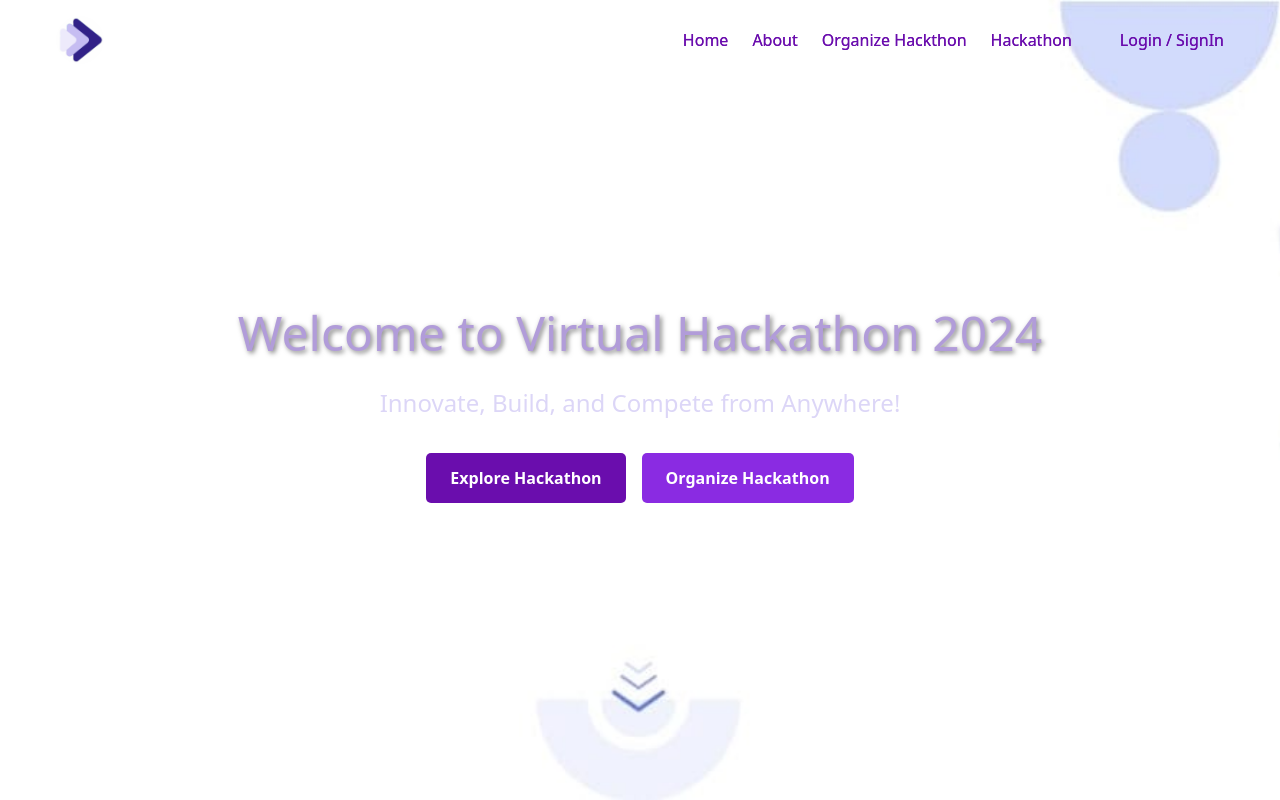
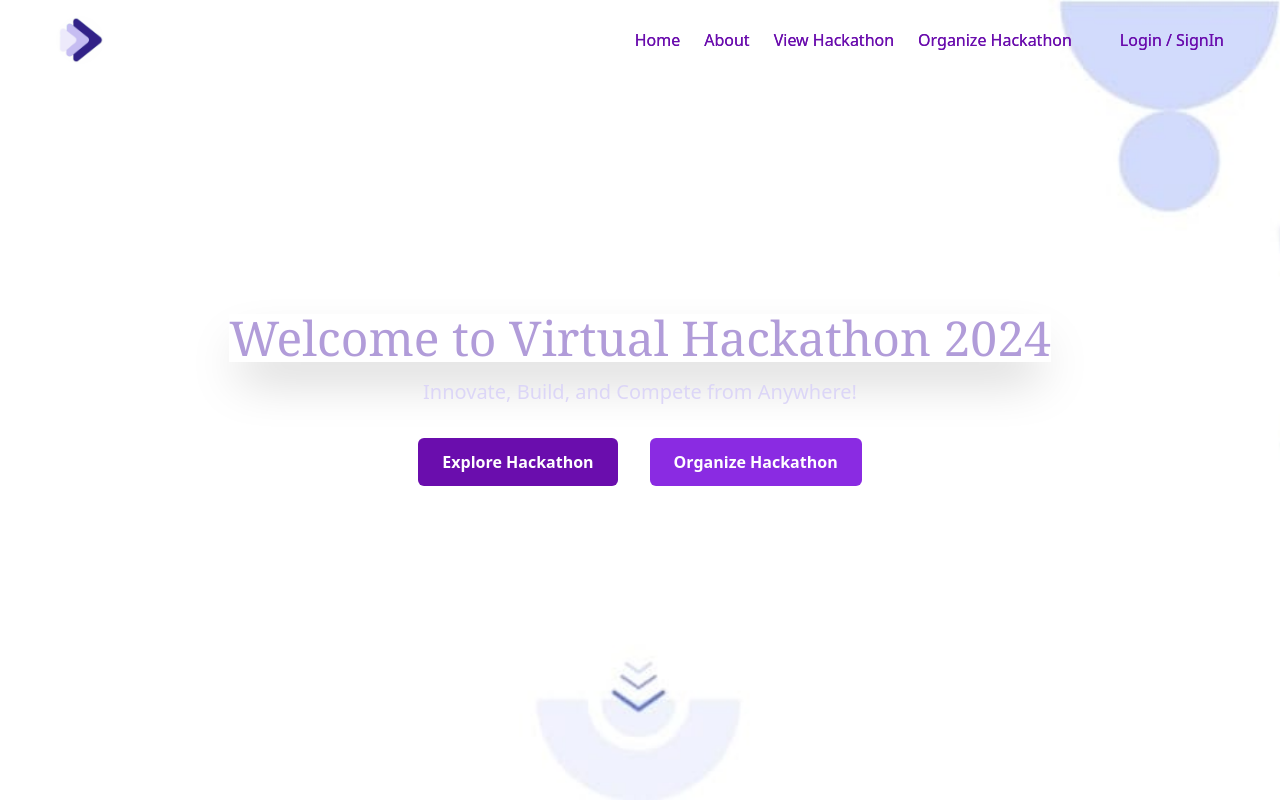
Before and after one commit to ilyaas17/HackMeet, a React (Create React App) app in the folder Frontend/: page / in a window 1280 px wide. Shown: the top 800 px of the page. Built offline with nearby package versions, Linux system fonts and the light colour scheme.

Commit message:
logout stage conditional routing and hacktahon create api changed

```diff
--- a/Frontend/src/App.js
+++ b/Frontend/src/App.js
@@ -20,7 +20,7 @@ function App() {
       <Route path="/" element ={<Home/>}/>
       <Route path="/login" element ={<Login/>}/>
       <Route path="/signup" element ={<Signup/>}/>
-      <Route path="/hackathon" element ={<CreateHackathonForm/>}/>
+      <Route path="/organizehack" element ={<CreateHackathonForm/>}/>
       <Route path="/viewprofile" element ={<ProfileView/>}/>
     </Routes>
       {/* <Footer/> */}
--- a/Frontend/src/Components/Navbar/Navbar.js
+++ b/Frontend/src/Components/Navbar/Navbar.js
@@ -29,69 +29,6 @@ const Navbar = () => {
     return () => window.removeEventListener("scroll", handleScroll);
   }, []);
 
-  //   return (
-  //     <nav className={`purple-navbar fixed top-0 left-0 w-full z-50 px-6 py-0 transition-all duration-300 ${scrolled ? "bg-white text-black shadow-lg" : "bg-transparent text-white"
-  //       }`}>
-
-  //       <div className='flex justify-between items-center py-4 px-8'>
-  //         <Link to='/' className='flex items-center'>
-  //           <img src={logo} alt="HackMeet Logo" className='rounded-3xl max-h-12 max-w-20' />
-  //         </Link>
-
-  //         {/* Navigation Links */}
-  //         <div className="flex items-center space-x-6">
-  //           <div className="hidden md:flex space-x-6">
-  //             <Link to="/" className="text-white hover:text-purple-300">Home</Link>
-  //             <Link to="/about" className="text-white hover:text-purple-300">About</Link>
-  //             <Link to="/organizehack" className="text-white hover:text-purple-300">Organize Hackthon</Link>
-  //             <Link to="/hackathon" className="text-white hover:text-purple-300">Hackathon</Link>
-  //           </div>
-
-  //           {/* User Authentication */}
-  //           <div className="relative">
-  //             <button
-  //               className="flex items-center space-x-2 bg-purple-600 text-white rounded-full px-3 py-2 hover:bg-purple-500"
-  //               onClick={toggleDropdown}
-  //             >
-  //               {isLoggedIn ? (
-  //                 <img
-  //                   src="user-profile.jpg"
-  //                   alt="User"
-  //                   className="h-8 w-8 rounded-full border-2 border-gray-300"
-  //                 />
-  //               ) : (
-  //                 <span>Login</span>
-  //               )}
-  //             </button>
-
-  //             {/* Dropdown */}
-  //             {isDropdownOpen && (
-  //               <div className="absolute right-0 mt-2 bg-white border rounded-lg shadow-lg w-40 p-2 space-y-2">
-  //                 {isLoggedIn ? (
-  //                   <>
-  //                     <Link to="/profile" className="text-gray-700 hover:text-purple-600 block">
-  //                       Profile
-  //                     </Link>
-  //                     <button
-  //                       onClick={handleLogout}
-  //                       className="text-gray-700 hover:text-purple-600 block w-full text-left"
-  //                     >
-  //                       Logout
-  //                     </button>
-  //                   </>
-  //                 ) : (
-  //                   <Link to="/login" className="text-gray-700 hover:text-purple-600 block">
-  //                     Login / SignIn
-  //                   </Link>
-  //                 )}
-  //               </div>
-  //             )}
-  //           </div>
-  //         </div>
-  //       </div>
-  //     </nav>
-  //   );
-  // =======
   return (
     <nav className={`purple-navbar fixed top-0 left-0 w-full z-50 px-6 py-0 transition-all duration-300 ${scrolled ? "bg-white text-black shadow-lg" : "bg-transparent text-white"
       }`}>
@@ -109,19 +46,20 @@ const Navbar = () => {
           <div className="hidden md:flex space-x-6">
             <Link to="/" className="text-white hover:text-purple-300">Home</Link>
             <Link to="/about" className="text-white hover:text-purple-300">About</Link>
-            <Link to="/organizehack" className="text-white hover:text-purple-300">Organize Hackthon</Link>
-            <Link to="/hackathon" className="text-white hover:text-purple-300">Hackathon</Link>
+            {localStorage.getItem("userEmail") === null ?
+            <Link to="/login" className="text-gray-700 hover:text-purple-600 block" >View Hackathon </Link>  :
+            <Link to="/hackathon" className="text-white hover:text-purple-300">View Hackathon</Link>
+            }
+            {localStorage.getItem("userEmail") === null ?
+            <Link to="/login" className="text-gray-700 hover:text-purple-600 block" >Organize Hackathon </Link>  :
+            <Link to="/organizehack" className="text-white hover:text-purple-300">Organize Hackathon</Link>
+            }
             <Link to="/viewprofile" className="text-white hover:text-purple-300 text-[30px]"></Link>
           </div>
           {localStorage.getItem("userEmail") === null ? <>  <div className="relative">
-            <Link
-              to="/login"
-              className="text-gray-700 hover:text-purple-600 block"
-            >
+            <Link to="/login" className="text-gray-700 hover:text-purple-600 block" >
               Login / SignIn
-
-            </Link>
-          </div></> :
+            </Link> </div></> :
             <>
               <div className="text-[30px] text-purple-800 hover:cursor-pointer flex gap-2">
                 <div onClick={gotToProfile}>
--- a/Frontend/src/components/home/HeroSection.css
+++ /dev/null
@@ -1,57 +0,0 @@
-
-
-.hero-section {
-    display: flex;
-    flex-direction: column;
-    align-items: center;
-    justify-content: center;
-    text-align: center;
-    height: 100vh;
-    /* background-image: url('./assets/bg_herosection.jpeg');  */
-    background-size: cover;
-    background-position: center;
-    color: #ffffff; /* White text for contrast */
-}
-
-.hero-section h1 {
-    font-size: 3rem;
-    margin-bottom: 1rem;
-    color: #b19cd9; /* Light Purple */
-    text-shadow: 2px 2px 5px rgba(0, 0, 0, 0.5); /* Subtle shadow for readability */
-}
-
-.hero-section p {
-    font-size: 1.5rem;
-    margin-bottom: 2rem;
-    color: #dcd6f7; /* Softer purple tone */
-}
-
-.button-container {
-    display: flex;
-    gap: 1rem;
-}
-
-button {
-    padding: 0.8rem 1.5rem;
-    border: none;
-    border-radius: 5px;
-    cursor: pointer;
-    font-size: 1rem;
-    font-weight: bold;
-    transition: all 0.3s ease;
-}
-
-.explore-btn {
-    background-color: #6a0dad; /* Dark Purple */
-    color: white;
-}
-
-.organise-btn {
-    background-color: #8a2be2; /* Bright Purple */
-    color: white;
-}
-
-button:hover {
-    transform: scale(1.05); /* Slight zoom effect */
-    box-shadow: 0 4px 10px rgba(106, 13, 173, 0.4); /* Purple glow */
-}
--- a/Frontend/src/components/home/HeroSection.js
+++ b/Frontend/src/components/home/HeroSection.js
@@ -1,8 +1,6 @@
 import React from 'react';
-import './HeroSection.css';
 import { Link } from 'react-router-dom';
 import { useNavigate } from 'react-router-dom';
-// import bgImage from '../../assets/bg_herosection.jpeg';
 
 function HeroSection() {
     const navigate = useNavigate();
@@ -12,16 +10,28 @@ function HeroSection() {
     };
 
     return (
-        <div className="hero-section" >
-            <h1>Welcome to Virtual Hackathon 2024</h1>
-            <p>Innovate, Build, and Compete from Anywhere!</p>
-            <div className="button-container">
-                <Link to="/hackthon" className="text-white hover:text-purple-300">
-                    <button className="explore-btn">Explore Hackathon</button>
-                </Link>
-                <Link to="/organizehack" className="text-white hover:text-purple-300">
-                    <button className="organise-btn">Organize Hackathon</button>
-                </Link>
+        <div className="hero-sectio flex flex-col items-center justify-center text-center h-screen bg-cover bg-center text-white" >
+            <h1 className='text-5xl mb-4 text-[#b19cd9] shadow-2xl font-serif'>Welcome to Virtual Hackathon 2024</h1>
+            <p className='text-xl mb-8 text-[#dcd6f7]'>Innovate, Build, and Compete from Anywhere!</p>
+            <div className=" flex gap-8  ">
+
+                {localStorage.getItem("userEmail") === null ?
+                    <Link to="/login" className="text-white hover:text-purple-300">
+                        <button className="py-3 px-6 border-none rounded-md cursor-pointer text-white bg-[#6a0dad] font-bold transition-all duration-300 hover:scale-105 hover:shadow-lg">Explore Hackathon</button>
+                    </Link> :
+                    <Link to="/hackathon" className="text-white hover:text-purple-300">
+                        <button className="py-3 px-6 border-none rounded-md cursor-pointer text-white bg-[#6a0dad] font-bold transition-all duration-300 hover:scale-105 hover:shadow-lg">Explore Hackathon</button>
+                    </Link>
+                }
+
+                {localStorage.getItem("userEmail") === null ?
+                    <Link to="/login" className="text-white hover:text-purple-300">
+                        <button className="py-3 px-6 border-none rounded-md cursor-pointer text-white bg-[#8a2be2] font-bold transition-all duration-300 hover:scale-105 hover:shadow-lg">Organize Hackathon</button>
+                    </Link> :
+                    <Link to="/organizehack" className="text-white hover:text-purple-300">
+                        <button className="py-3 px-6 border-none rounded-md cursor-pointer text-white bg-[#8a2be2] font-bold transition-all duration-300 hover:scale-105 hover:shadow-lg">Organize Hackathon</button>
+                    </Link>
+                }
             </div>
         </div>
     );
--- a/Frontend/src/pages/Home.js
+++ b/Frontend/src/pages/Home.js
@@ -12,7 +12,7 @@ function Home() {
     return (
         <div className="home-page">
             <div
-                className="home-nav-hero "
+                className="home-nav-hero"
                 style={{
                     backgroundImage: `url(${bgImage})`,
                     backgroundSize: 'cover',
--- a/Frontend/src/pages/Login.js
+++ b/Frontend/src/pages/Login.js
@@ -15,7 +15,7 @@ const Login = () => {
     try {
       const data = await login({ email, password });
       console.log("Login successful:", data);
-      navigate("/home")
+      navigate("/")
     } catch (err) {
       setError(err.message);
     }
--- a/Frontend/src/pages/SignUp.js
+++ b/Frontend/src/pages/SignUp.js
@@ -20,7 +20,7 @@ const Signup = () => {
     }
     try {
       await signup({ username, email, password });
-      navigate("/home")
+      navigate("/")
     } catch (err) {
       setError(err.message);
     }
```
